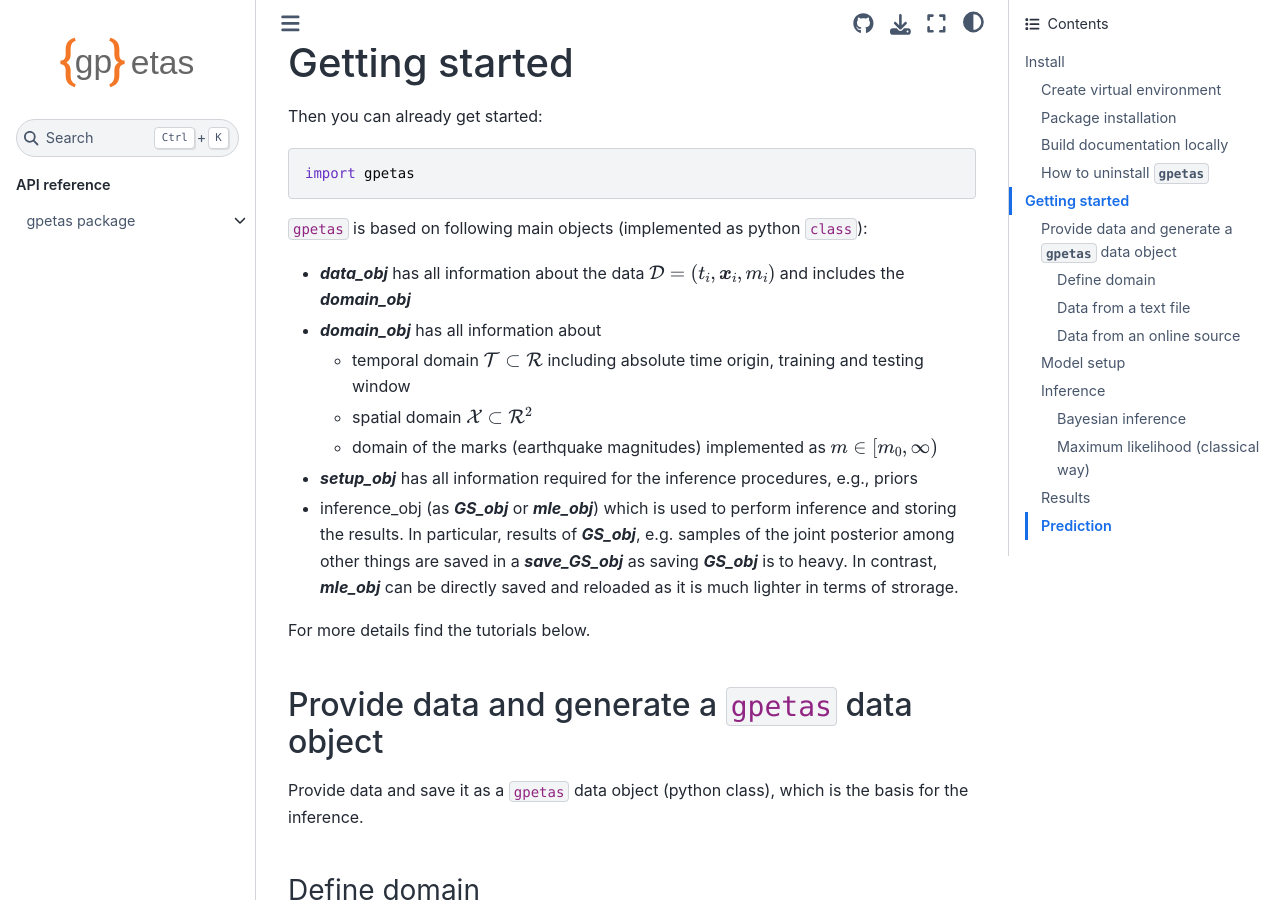
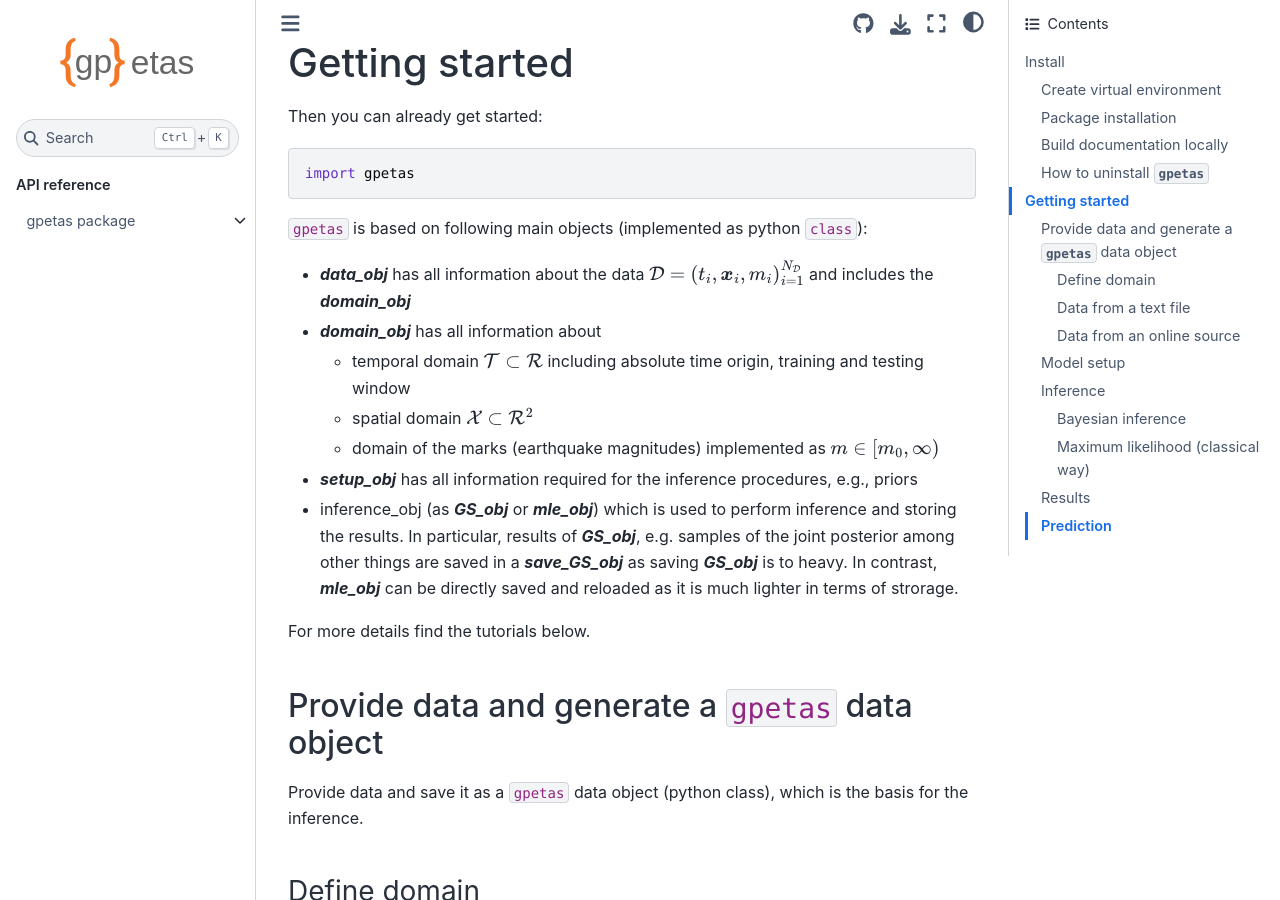
Before and after one commit to chris-molki/gpetas, a Sphinx documentation site: the page built from docs/source/README.md, in a window 1280 px wide and 900 px high, scrolled down 1649 px. Built offline with Sphinx 7.4.7 and the Sphinx Book theme 1.1.4, drawn with Linux system fonts in a browser that asks for light colours; pages that are not in the unit, such as notebooks, are missing from menus.

Commit message:
until data_obj

````diff
--- a/docs/source/README.md
+++ b/docs/source/README.md
@@ -70,7 +70,7 @@ Then you can already get started:
 import gpetas
 ```
 ``gpetas`` is based on following main objects (implemented as python ``class``):
-* ***data_obj*** has all information about the data $\mathcal{D}=\\{(t_i,\boldsymbol{x}_i,m_i)\\}$ and includes the ***domain_obj***
+* ***data_obj*** has all information about the data $\mathcal{D}=\\{(t_i,\boldsymbol{x}_i,m_i)\\}_{i=1}^{N_{\mathcal{D}}}$ and includes the ***domain_obj***
 * ***domain_obj*** has all information about
   * temporal domain $\mathcal{T}\subset \mathcal{R}$ including absolute time origin, training and testing window
   * spatial domain $\mathcal{X}\subset \mathcal{R}^2$
````
